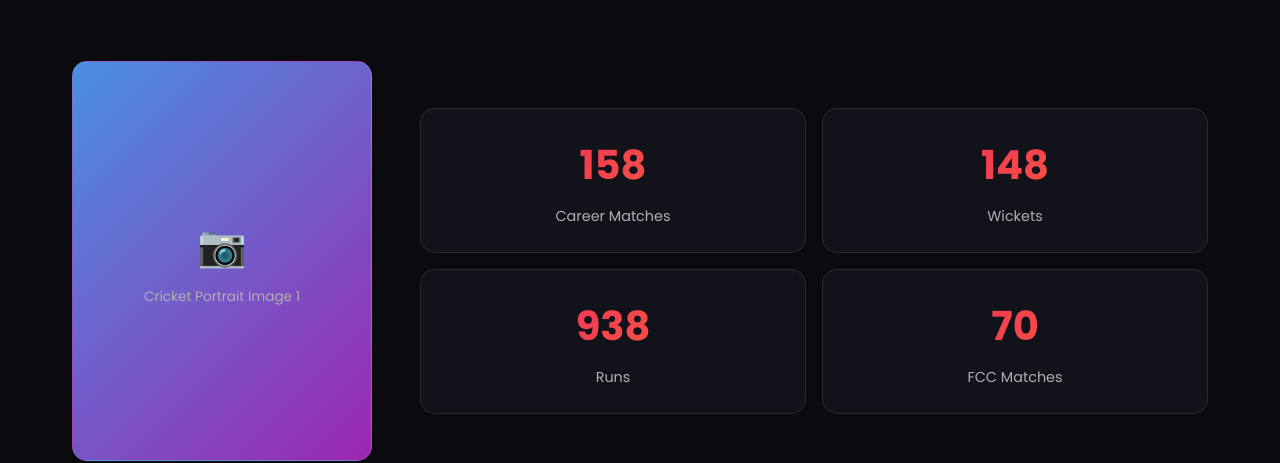
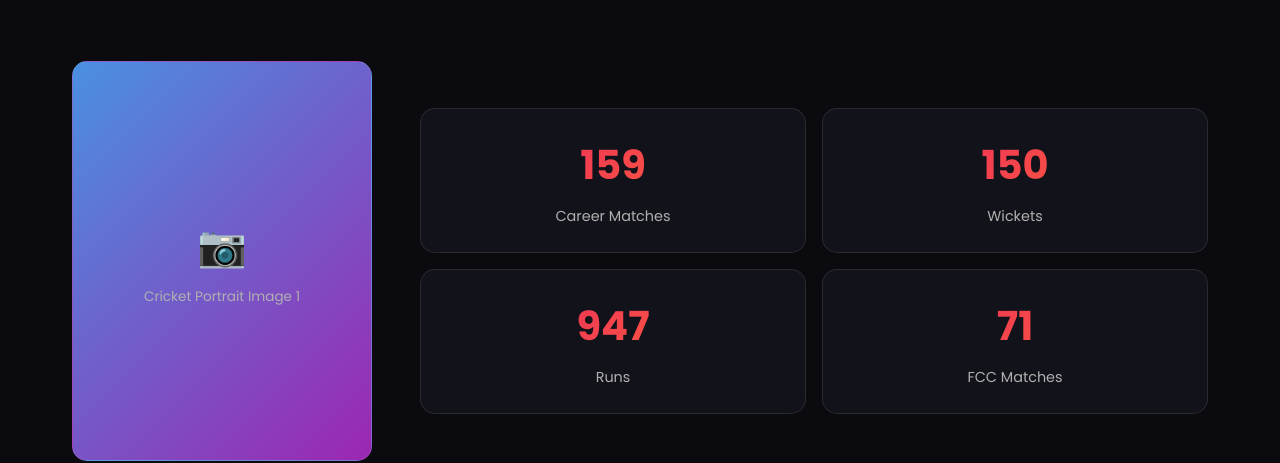
Before and after one commit to Akr1040317/ekanshPortfolio, a React (Create React App) app: page / in a window 1280 px wide. Shown: the part 3160-3623 px from the top of the page. Built offline with nearby package versions, Linux system fonts and the light colour scheme.

Commit message:
Cricket: update stats - 159 matches, 150 wickets, 947 runs, 71 FCC matches

```diff
--- a/src/components/Cricket.jsx
+++ b/src/components/Cricket.jsx
@@ -11,10 +11,10 @@ const Cricket = () => {
   ];
 
   const stats = [
-    { number: '158', label: 'Career Matches' },
-    { number: '148', label: 'Wickets' },
-    { number: '938', label: 'Runs' },
-    { number: '70', label: 'FCC Matches' }
+    { number: '159', label: 'Career Matches' },
+    { number: '150', label: 'Wickets' },
+    { number: '947', label: 'Runs' },
+    { number: '71', label: 'FCC Matches' }
   ];
 
   const leadershipMoments = [
```
